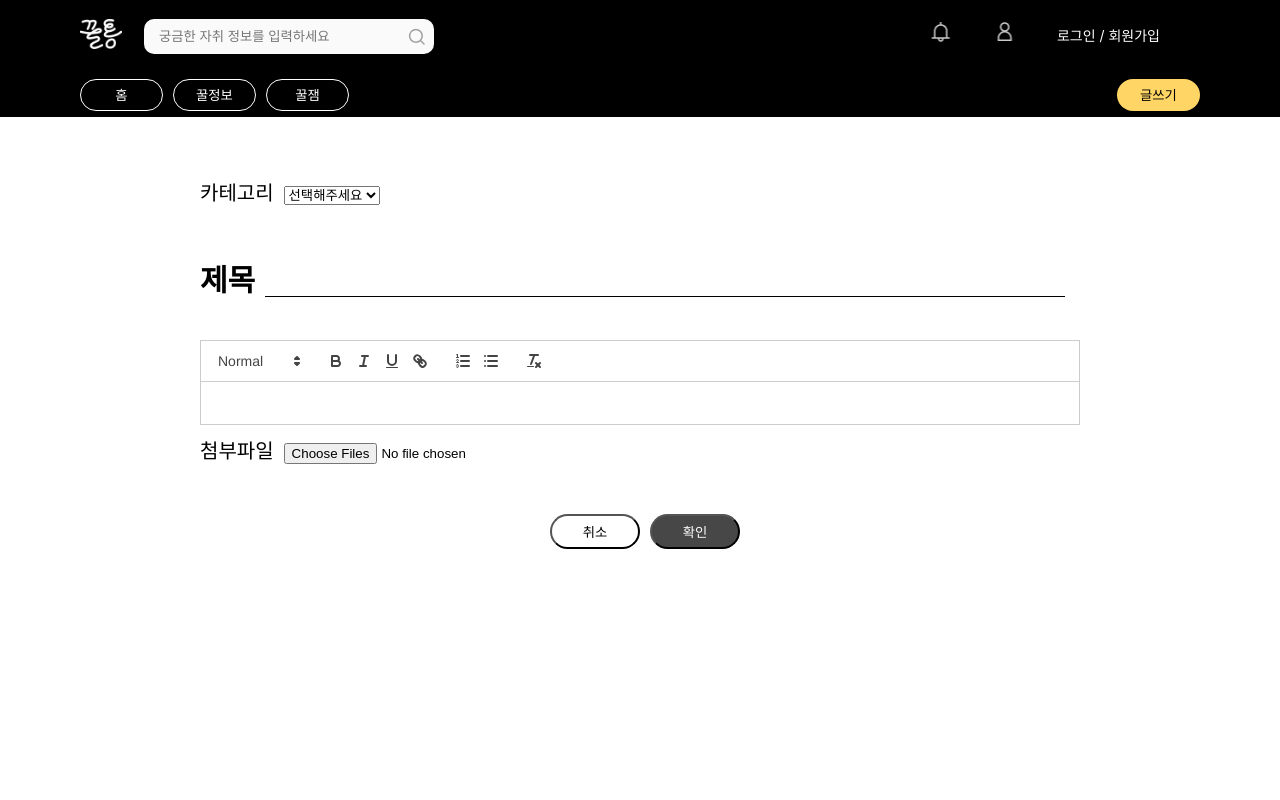
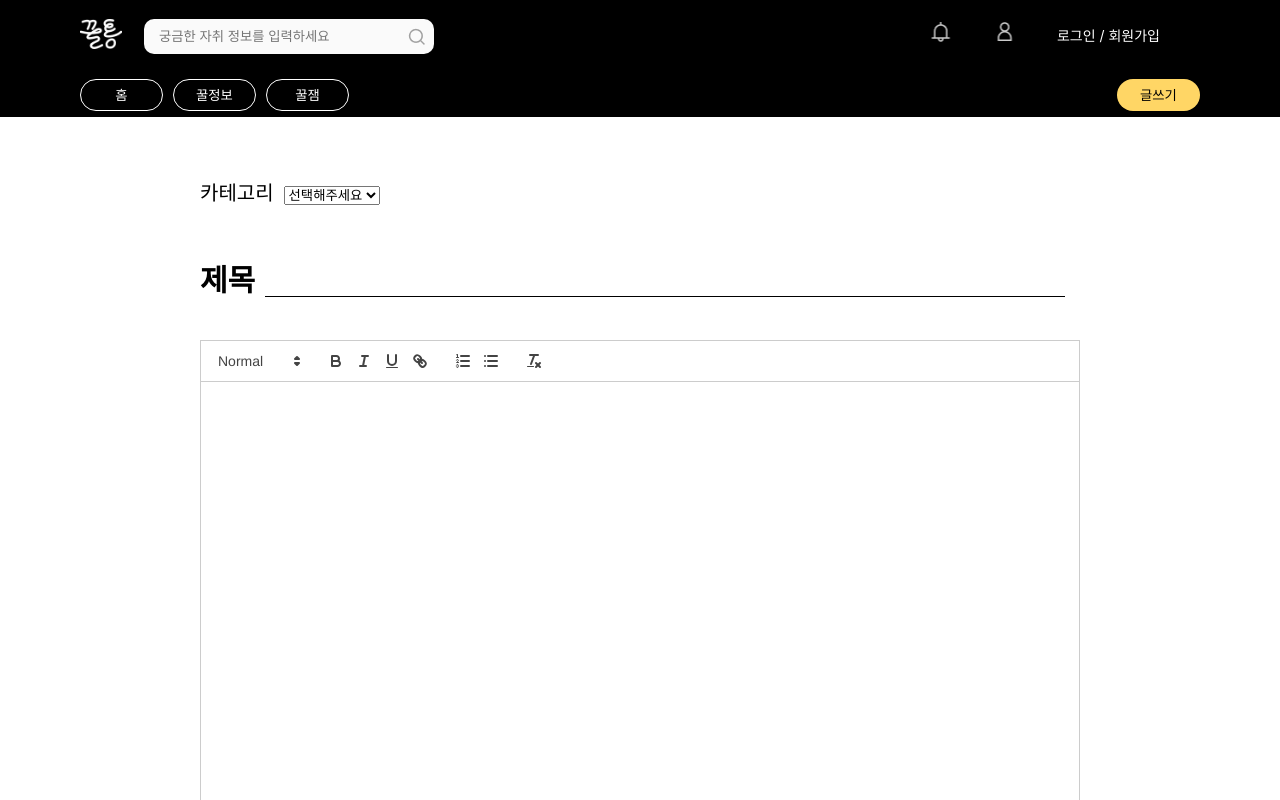
Before and after one commit to ggultong-ver2/ggultong_FE, a React (Create React App) app: page /post in a window 1280 px wide. Shown: the top 800 px of the page. Built offline with nearby package versions, Linux system fonts and the light colour scheme; a web font is replaced by a local one.

Commit message:
feat: react-quill 적용

```diff
--- /dev/null
+++ b/src/components/editorComponent/quill.jsx
@@ -0,0 +1,67 @@
+import React, { Component } from "react";
+import ReactQuill from "react-quill";
+import "react-quill/dist/quill.snow.css";
+import { useState, useMemo } from "react";
+
+const Quill = ({ content, setContent, value }) => {
+  const toolbarOptions = [
+    [{ header: [1, 2, false] }],
+    ["bold", "underline", "strike", "blockquote"],
+    [
+      { list: "ordered" },
+      { list: "bullet" },
+      { indent: "-1" },
+      { indent: "+1" },
+    ],
+    ["link", "image"],
+    [{ align: [] }, { color: [] }, { background: [] }],
+    ["clean"],
+  ];
+
+  const modules = useMemo(() => {
+    return {
+      toolbar: {
+        container: toolbarOptions,
+        handlers: {},
+      },
+    };
+  }, []);
+
+  const formats = [
+    "header",
+    "bold",
+    "underline",
+    "strike",
+    "blockquote",
+    "list",
+    "bullet",
+    "indent",
+    "link",
+    "image",
+    "align",
+    "color",
+    "background",
+  ];
+
+  return (
+    <div>
+      <ReactQuill
+        style={{ height: "800px" }}
+        theme="snow"
+        onChange={(ev) => {
+          const { value } = ev.target;
+          console.log(value);
+          setContent({ ...content, content: value });
+        }}
+        // modules={this.modules}
+        // formats={this.formats}
+        // value={value || ""}
+        // onChange={(content, delta, source, editor) =>
+        //   onChange(editor.getHTML())
+        // }
+      />
+    </div>
+  );
+};
+
+export default Quill;
--- a/src/pages/detail.jsx
+++ b/src/pages/detail.jsx
@@ -24,7 +24,7 @@ const Detail = () => {
   const detailList = useSelector((state) => state.details.details);
   console.log("details:", detailList);
   const commentList = useSelector((state) => state.details.details.comment);
-  //console.log("commentList:", commentList);
+  console.log("commentList:", commentList);
   const [isLogin, setIsLogin] = useState(false);
   // const [likeToggle, setLikeToggle] = useState(false);
 
@@ -128,13 +128,13 @@ const Detail = () => {
             </Writecomment>
             {commentList.map((comment) => {
               return (
-                <Commentbox>
+                <Commentbox key={comment}>
                   <Commenttextarea>
                     <Profileimg />
                     <WrapWritten>
                       <Writtenby>{comment.nickname}</Writtenby>
                       <Writtendate>
-                        {comment.createdAt.slice(0, 10)}
+                        {/* {comment.createdAt.slice(0, 10)} */}
                       </Writtendate>
                       <Commentcontent>{comment.content}</Commentcontent>
                       <button>수정하기</button>
@@ -209,7 +209,8 @@ const StContent = styled.div`
   height: 350px;
   width: 800px;
   padding: 10px;
-  font-size: 18px; ;
+  font-size: 18px;
+  word-break: break-all;
 `;
 const StFiles = styled.img`
   height: 350px;
--- a/src/pages/post.jsx
+++ b/src/pages/post.jsx
@@ -6,8 +6,7 @@ import styled from "styled-components";
 import "./reset.css";
 // import Editor from "../components/editor/Editor";
 import Swal from "sweetalert2";
-import ReactQuill from "react-quill";
-import "react-quill/dist/quill.snow.css";
+import Quill from "../components/editorComponent/quill";
 
 const Post = () => {
   const dispatch = useDispatch();
@@ -57,8 +56,6 @@ const Post = () => {
       console.log(pair[0] + "," + pair[1]);
     }
   };
-
-  const [viewContent, setViewContent] = useState([]);
 
   return (
     <Form
@@ -120,8 +117,7 @@ const Post = () => {
           // }}
         /> */}
         <br></br>
-        <ReactQuill type="text" onChange={(content) => {}} />
-        {/* <Quill type="text" content={content} setContent={setContent} /> */}
+        <Quill type="text" content={content} setContent={setContent} />
         <File>
           첨부파일
           <FileInput
--- a/src/redux/modules/commentSlice.js
+++ b/src/redux/modules/commentSlice.js
@@ -64,9 +64,9 @@ export const commentSlice = createSlice({
     },
     [__addComment.fulfilled]: (state, action) => {
       state.isLoading = false;
-      console.log("action.payload:", action.payload);
-      state.content.push(action.payload);
-      console.log("state:", state);
+      // console.log("action.payload:", action.payload);
+      // console.log("state:", state.comment);
+      state.comment.push(action.payload);
     },
     [__addComment.rejected]: (state, action) => {
       state.isLoading = false;
@@ -78,10 +78,10 @@ export const commentSlice = createSlice({
     },
     [__deleteComment.fulfilled]: (state, action) => {
       state.isLoadig = false;
-      state.content = state.content.filter(
+      state.comment = state.comment.filter(
         (comment) => comment.id !== action.payload.id
       );
-      console.log("state.content:", state.content);
+      console.log("state.content:", state.comment);
       console.log(action.payload);
     },
     [__deleteComment.rejected]: (state, action) => {
--- a/src/redux/modules/postSlice.js
+++ b/src/redux/modules/postSlice.js
@@ -13,6 +13,7 @@ const initialState = {
   likePostSum: 0,
   isLoading: false,
   error: null,
+  posts: [],
 };
 
 // 데이터 불러오기
```
Also changed, not shown: src/UploadAdapter.js (deleted, +0 -53 lines), src/components/editor/Editor.jsx (+0 -43 lines).
